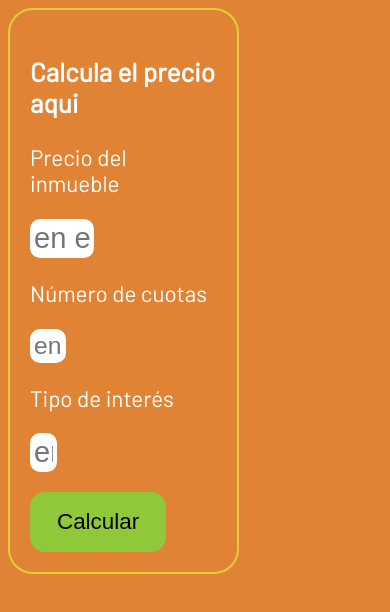
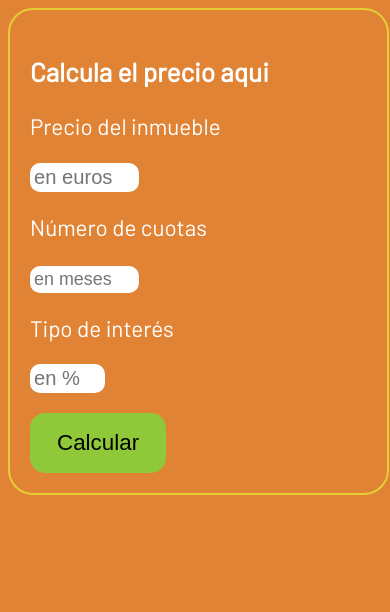
Before and after one commit to Onpointiscake/calcular-hipoteca, a plain HTML site: page index.html in a window 390 px wide. Shown: the part 214-826 px from the top of the page. Drawn offline with Linux system fonts and the light colour scheme.

Commit message:
add responsive style for mobile phone

```diff
--- a/main.css
+++ b/main.css
@@ -45,3 +45,32 @@ body {
     border: 2px solid #8FC93A;
     background-color: #8FC93A;
 }
+@media (max-width: 600px) {
+    .calculator-mortage-container{
+        width: 90%;
+        padding: 20px;
+        border: 2px solid #e4cc37;
+        border-radius: 25px;
+    }
+    .price-container input{
+        font-size: 0.9em;
+        color: #8FC93A;
+        border: 2px solid white;
+        width: 30%;
+        border-radius: 10px;
+    }
+    .numero-cuotas-container input {
+        font-size: 0.8em;
+        width: 30%;
+        color: #0072BB;
+        border: 2px solid white;
+        border-radius: 10px;
+    }
+    .tipo-interes-container input {
+        font-size: 0.9em;
+        color: #1E91D6;
+        width: 20%;
+        border: 2px solid white;
+        border-radius: 10px;
+    }
+  }
```
